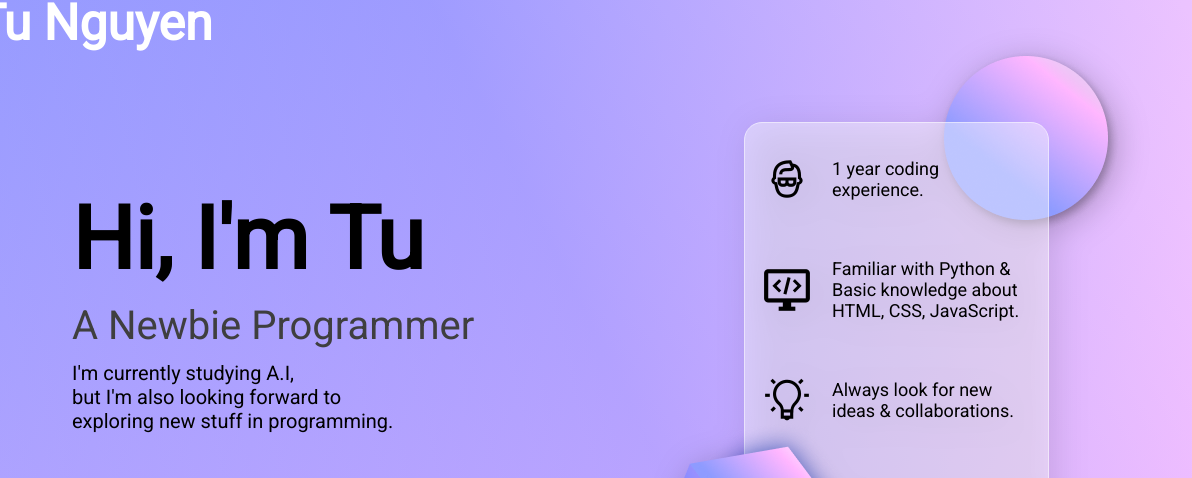
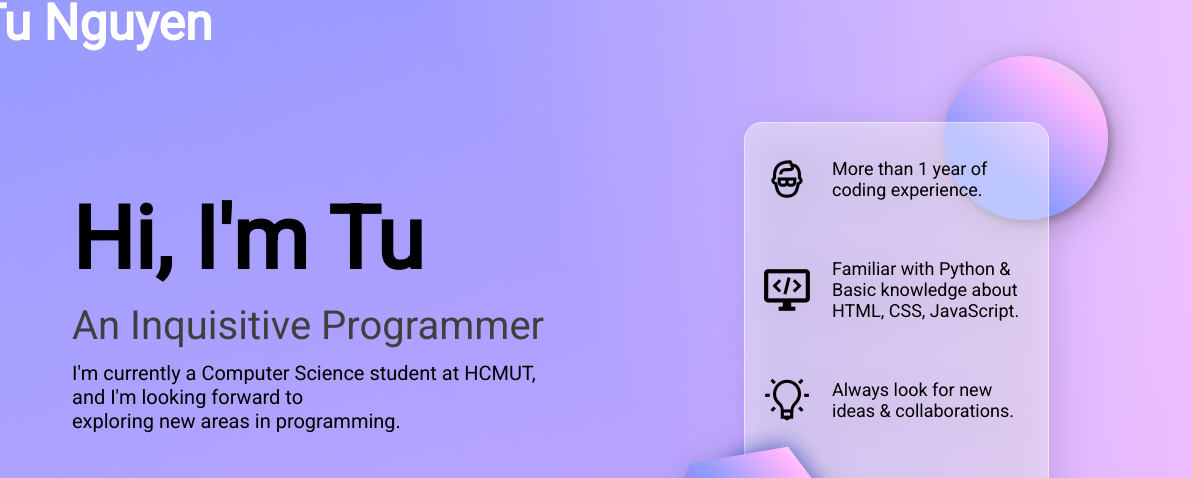
Before and after one commit to therealtunguyen/NgATu.github.io, a plain HTML site: page index.html in a window 1280 px wide. Shown: the part 70-548 px from the top of the page, 88-1280 px from the left. Drawn offline with nearby package versions, Linux system fonts and the light colour scheme.

Commit message:
Update the content

```diff
--- a/index.html
+++ b/index.html
@@ -34,11 +34,11 @@
     <div class="container">
       <div class="intro">
         <h1>Hi, I'm Tu</h1>
-        <h2>A Newbie Programmer</h2>
+        <h2>An Inquisitive Programmer</h2>
         <div class="intro-text">
-          <p>I'm currently studying A.I,</p>
-          <p>but I'm also looking forward to</p>
-          <p>exploring new stuff in programming.</p>
+          <p>I'm currently a Computer Science student at HCMUT,</p>
+          <p>and I'm looking forward to</p>
+          <p>exploring new areas in programming.</p>
         </div>
         <button class="contact">
           <div>Contact Me</div>
@@ -53,7 +53,7 @@
           <div class="card-content">
             <div class="card-content-text">
               <img src="img/person-icon.png" />
-              <p>1 year coding experience.</p>
+              <p>More than 1 year of coding experience.</p>
             </div>
             <div class="card-content-text">
               <img src="img/programming-icon.png" />
@@ -71,16 +71,13 @@
         </div>
       </div>
       <div class="links">
-        <a
-          href="https://www.facebook.com/profile.php?id=100016558244003"
-          target="_blank"
-        >
+        <a href="https://www.facebook.com/therealtunguyen" target="_blank">
           <img src="img/facebook-icon.png" />
         </a>
         <a href="https://github.com/NgATu" target="_blank">
           <img src="img/github-icon.png" />
         </a>
-        <a href="https://www.instagram.com/anh.tu1911/" target="_blank">
+        <a href="https://www.instagram.com/_devaholic/" target="_blank">
           <img src="img/insta-icon.png" />
         </a>
       </div>
```
